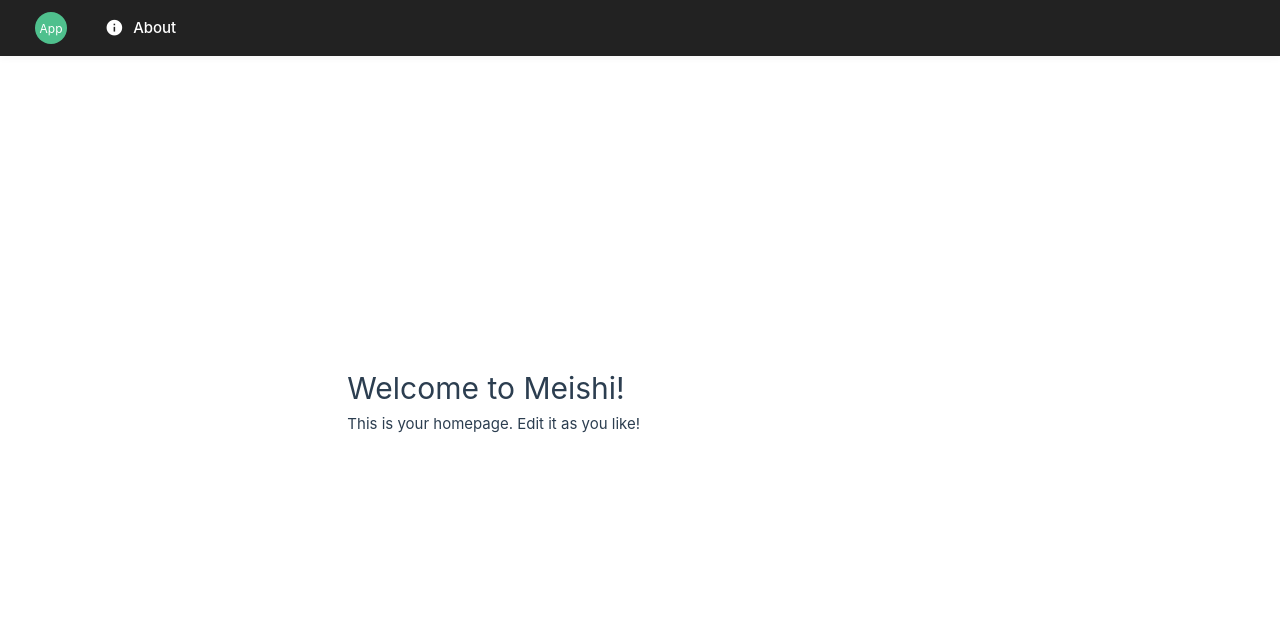
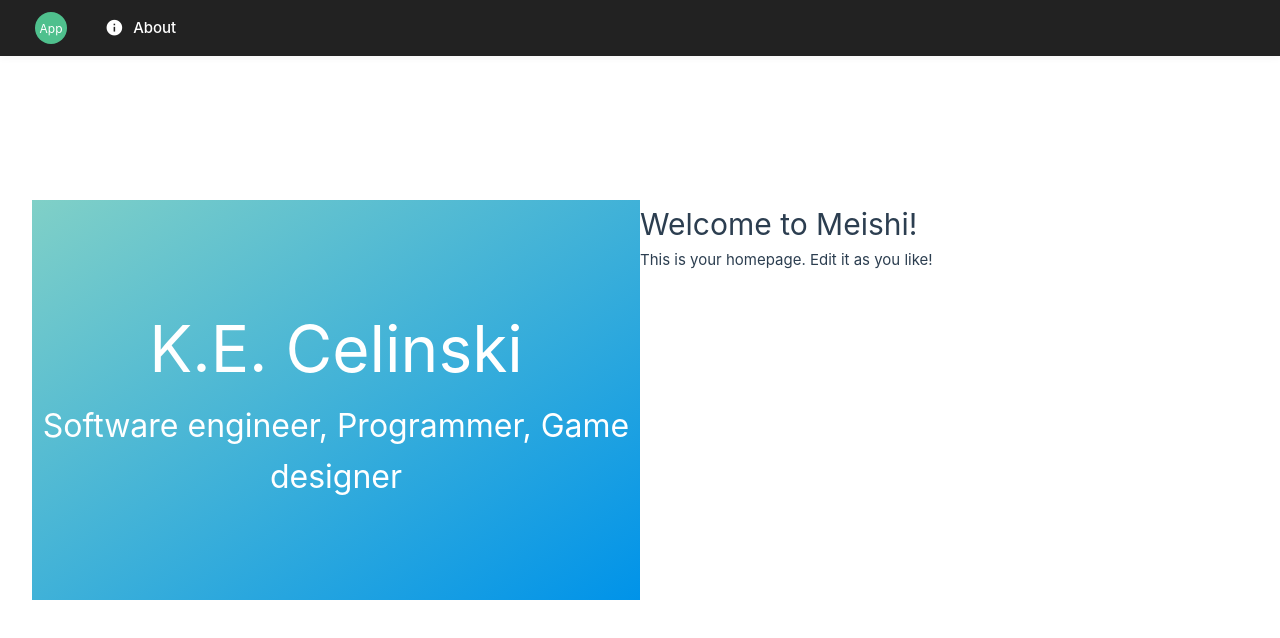
Before and after one commit to Altair115/Meishi, a Vue app: page /#/ in a window 1280 px wide. Shown: the top 638 px of the page. Built offline with nearby package versions, Linux system fonts and the light colour scheme.

Commit message:
:sparkles: Added basic Herobanner (resuable)

```diff
--- /dev/null
+++ b/src/components/common/Banner.vue
@@ -0,0 +1,26 @@
+<script setup lang="ts">
+
+</script>
+
+<template>
+  <div class="hero-banner">
+    <slot>
+      <!-- Default content if no slot is provided -->
+      <h1>Welcome!</h1>
+    </slot>
+  </div>
+</template>
+
+<style scoped>
+.hero-banner {
+  height: 400px;
+  display: flex;
+  flex-direction: column;
+  justify-content: center;
+  align-items: center;
+  background: linear-gradient(to bottom right, #80d0c7, #0093e9);
+  color: #fff;
+  font-size: 2rem;
+  text-align: center;
+}
+</style>
--- a/src/views/HomeView.vue
+++ b/src/views/HomeView.vue
@@ -1,8 +1,13 @@
 <script setup lang="ts">
-
+import Banner from "@/components/common/Banner.vue";
 </script>
 
 <template>
+  <Banner>
+    <h1>K.E. Celinski</h1>
+    <p>Software engineer, Programmer, Game designer</p>
+  </Banner>
+
   <div>
     <h1>Welcome to Meishi!</h1>
     <p>This is your homepage. Edit it as you like!</p>
```
